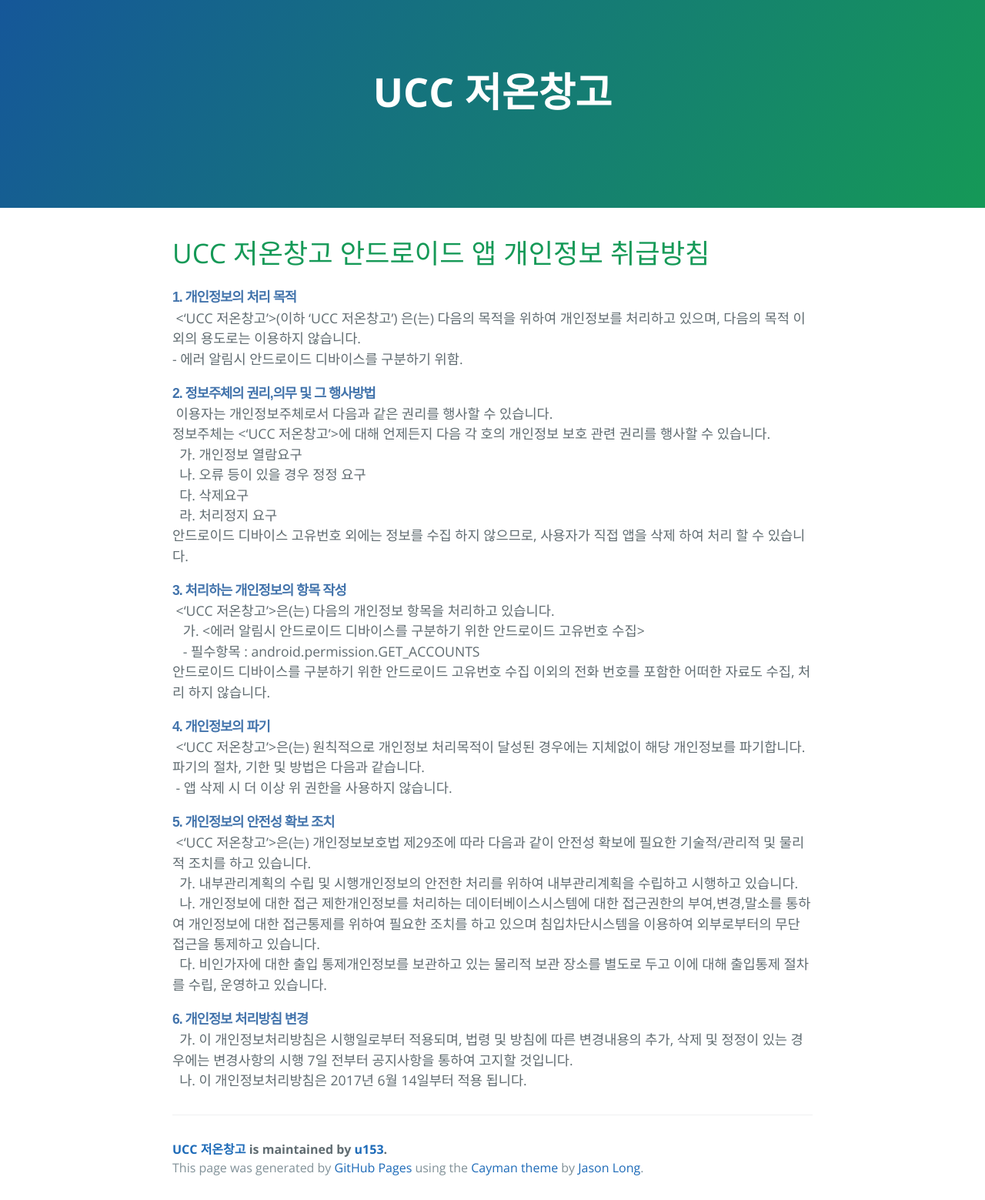
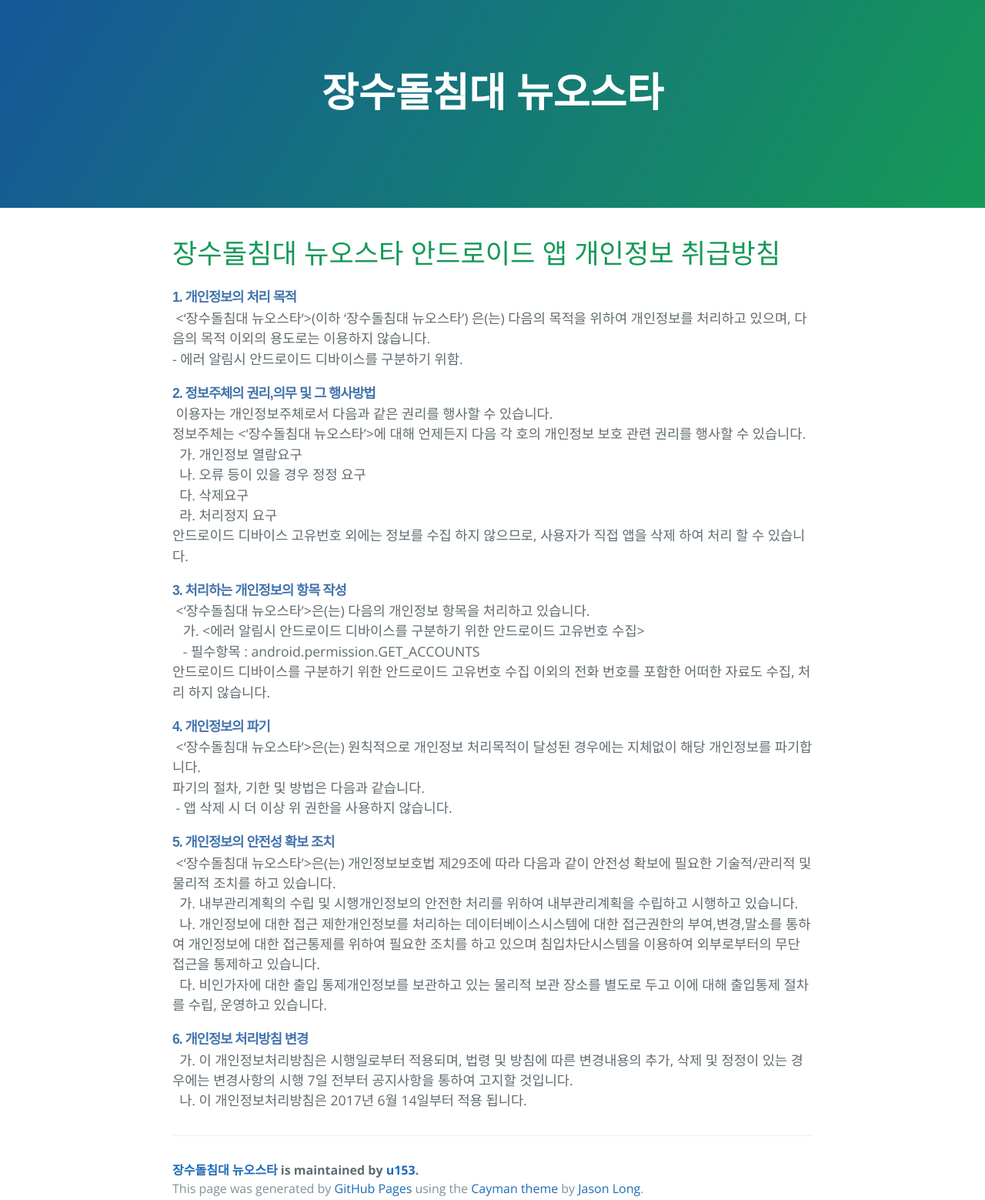
Before and after one commit to u153/jsd, a plain HTML site: page index.html in a window 1280 px wide. Shown: the whole page at 77% size. Drawn offline with nearby package versions, Linux system fonts and the light colour scheme.

Commit message:
Update index.html

```diff
--- a/index.html
+++ b/index.html
@@ -2,7 +2,7 @@
 <html lang="en-us">
   <head>
     <meta charset="UTF-8">
-    <title>UCC 저온창고</title>
+    <title>장수돌침대 뉴오스타</title>
     <meta name="viewport" content="width=device-width, initial-scale=1">
     <link rel="stylesheet" type="text/css" href="stylesheets/normalize.css" media="screen">
     <link href='https://fonts.googleapis.com/css?family=Open+Sans:400,700' rel='stylesheet' type='text/css'>
@@ -11,13 +11,13 @@
   </head>
   <body>
     <section class="page-header">
-      <h1 class="project-name">UCC 저온창고</h1>
+      <h1 class="project-name">장수돌침대 뉴오스타</h1>
       <h2 class="project-tagline"></h2>
     </section>
 
     <section class="main-content">
       <h1>
-<a id="UCC-저온창고-안드로이드-앱-개인정보-취급방침" class="anchor" href="#ucc-%EC%A0%80%EC%98%A8%EC%B0%BD%EA%B3%A0-%ED%8E%98%EC%9D%B4%EC%A7%80%EC%97%90-%EC%98%A4%EC%8B%A0%EA%B2%83%EC%9D%84-%ED%99%98%EC%98%81%ED%95%A9%EB%8B%88%EB%8B%A4" aria-hidden="true"><span aria-hidden="true" class="octicon octicon-link"></span></a>UCC 저온창고 안드로이드 앱 개인정보 취급방침</h1>
+<a id="장수돌침대-뉴오스타-안드로이드-앱-개인정보-취급방침" class="anchor" href="#ucc-%EC%A0%80%EC%98%A8%EC%B0%BD%EA%B3%A0-%ED%8E%98%EC%9D%B4%EC%A7%80%EC%97%90-%EC%98%A4%EC%8B%A0%EA%B2%83%EC%9D%84-%ED%99%98%EC%98%81%ED%95%A9%EB%8B%88%EB%8B%A4" aria-hidden="true"><span aria-hidden="true" class="octicon octicon-link"></span></a>장수돌침대 뉴오스타 안드로이드 앱 개인정보 취급방침</h1>
 
       <!--img src="https://cloud.githubusercontent.com/assets/24535230/21215193/f052f26e-c2e2-11e6-9eeb-a5c644527156.png"-->
 
@@ -27,13 +27,13 @@
 
 <p><strong style="color: rgb(67, 116, 172); font-family: 'Nanum BarunGothic'; letter-spacing: -1px;"><span style="font-family: '맑은 고딕', sans-serif;">
   1. 개인정보의 처리 목적</span></strong><br>
-&nbsp;<‘UCC 저온창고’>(이하 ‘UCC 저온창고’) 은(는) 다음의 목적을 위하여 개인정보를 처리하고 있으며, 다음의 목적 이외의 용도로는 이용하지 않습니다.<br>
+&nbsp;<‘장수돌침대 뉴오스타’>(이하 ‘장수돌침대 뉴오스타’) 은(는) 다음의 목적을 위하여 개인정보를 처리하고 있으며, 다음의 목적 이외의 용도로는 이용하지 않습니다.<br>
 - 에러 알림시 안드로이드 디바이스를 구분하기 위함.</p>
 
 <p><strong style="color: rgb(67, 116, 172); font-family: 'Nanum BarunGothic'; letter-spacing: -1px;"><span style="font-family: '맑은 고딕', sans-serif;">
   2. 정보주체의 권리,의무 및 그 행사방법</span></strong><br>
 &nbsp;이용자는 개인정보주체로서 다음과 같은 권리를 행사할 수 있습니다.<br>
-정보주체는 <‘UCC 저온창고’>에 대해 언제든지 다음 각 호의 개인정보 보호 관련 권리를 행사할 수 있습니다.<br>
+정보주체는 <‘장수돌침대 뉴오스타’>에 대해 언제든지 다음 각 호의 개인정보 보호 관련 권리를 행사할 수 있습니다.<br>
  &nbsp;&nbsp;가. 개인정보 열람요구<br>
  &nbsp;&nbsp;나. 오류 등이 있을 경우 정정 요구<br>
  &nbsp;&nbsp;다. 삭제요구<br>
@@ -42,20 +42,20 @@
 
 <p><strong style="color: rgb(67, 116, 172); font-family: 'Nanum BarunGothic'; letter-spacing: -1px;"><span style="font-family: '맑은 고딕', sans-serif;">
   3. 처리하는 개인정보의 항목 작성</span></strong><br>
-&nbsp;<‘UCC 저온창고’>은(는) 다음의 개인정보 항목을 처리하고 있습니다.<br>
+&nbsp;<‘장수돌침대 뉴오스타’>은(는) 다음의 개인정보 항목을 처리하고 있습니다.<br>
 &nbsp;&nbsp; 가. <에러 알림시 안드로이드 디바이스를 구분하기 위한 안드로이드 고유번호 수집><br>
 &nbsp;&nbsp; - 필수항목 : android.permission.GET_ACCOUNTS<br>
 안드로이드 디바이스를 구분하기 위한 안드로이드 고유번호 수집 이외의 전화 번호를 포함한 어떠한 자료도 수집, 처리 하지 않습니다.
 
 <p><strong style="color: rgb(67, 116, 172); font-family: 'Nanum BarunGothic'; letter-spacing: -1px;"><span style="font-family: '맑은 고딕', sans-serif;">
   4. 개인정보의 파기</span></strong><br>
-&nbsp;<‘UCC 저온창고’>은(는) 원칙적으로 개인정보 처리목적이 달성된 경우에는 지체없이 해당 개인정보를 파기합니다.<br>
+&nbsp;<‘장수돌침대 뉴오스타’>은(는) 원칙적으로 개인정보 처리목적이 달성된 경우에는 지체없이 해당 개인정보를 파기합니다.<br>
 파기의 절차, 기한 및 방법은 다음과 같습니다.<br>
 &nbsp;- 앱 삭제&nbsp;시 더 이상 위 권한을 사용하지 않습니다.</p>
 
 <p><strong style="color: rgb(67, 116, 172); font-family: 'Nanum BarunGothic'; letter-spacing: -1px;"><span style="font-family: '맑은 고딕', sans-serif;">
   5. 개인정보의 안전성 확보 조치</span></strong><br>
-&nbsp;<‘UCC 저온창고’>은(는) 개인정보보호법 제29조에 따라 다음과 같이 안전성 확보에 필요한 기술적/관리적 및 물리적 조치를 하고 있습니다.<br>
+&nbsp;<‘장수돌침대 뉴오스타’>은(는) 개인정보보호법 제29조에 따라 다음과 같이 안전성 확보에 필요한 기술적/관리적 및 물리적 조치를 하고 있습니다.<br>
 &nbsp;&nbsp;가. 내부관리계획의 수립 및 시행개인정보의 안전한 처리를 위하여 내부관리계획을 수립하고 시행하고 있습니다.<br>
 &nbsp;&nbsp;나. 개인정보에 대한 접근 제한개인정보를 처리하는 데이터베이스시스템에 대한 접근권한의 부여,변경,말소를 통하여 개인정보에 대한 접근통제를 위하여 필요한 조치를 하고 있으며 침입차단시스템을 이용하여 외부로부터의 무단 접근을 통제하고 있습니다.<br>
 &nbsp;&nbsp;다. 비인가자에 대한 출입 통제개인정보를 보관하고 있는 물리적 보관 장소를 별도로 두고 이에 대해 출입통제 절차를 수립, 운영하고 있습니다.<br>
@@ -82,7 +82,7 @@
 </p>
 
       <footer class="site-footer">
-        <span class="site-footer-owner"><a href="https://github.com/u153/UCC">UCC 저온창고</a> is maintained by <a href="https://github.com/u153">u153</a>.</span>
+        <span class="site-footer-owner"><a href="https://github.com/u153/jsd">장수돌침대 뉴오스타</a> is maintained by <a href="https://github.com/u153">u153</a>.</span>
 
         <span class="site-footer-credits">This page was generated by <a href="https://pages.github.com">GitHub Pages</a> using the <a href="https://github.com/jasonlong/cayman-theme">Cayman theme</a> by <a href="https://twitter.com/jasonlong">Jason Long</a>.</span>
       </footer>
```
